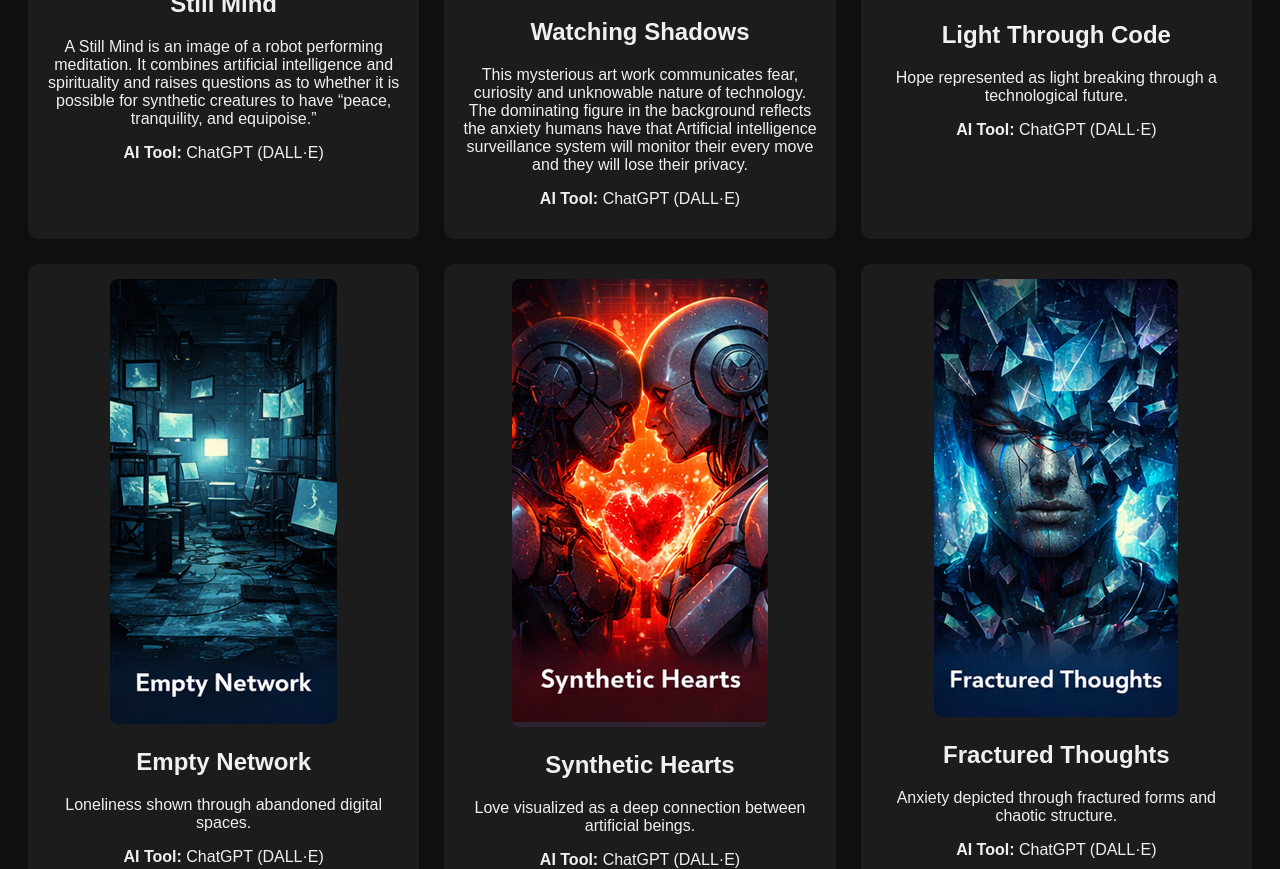
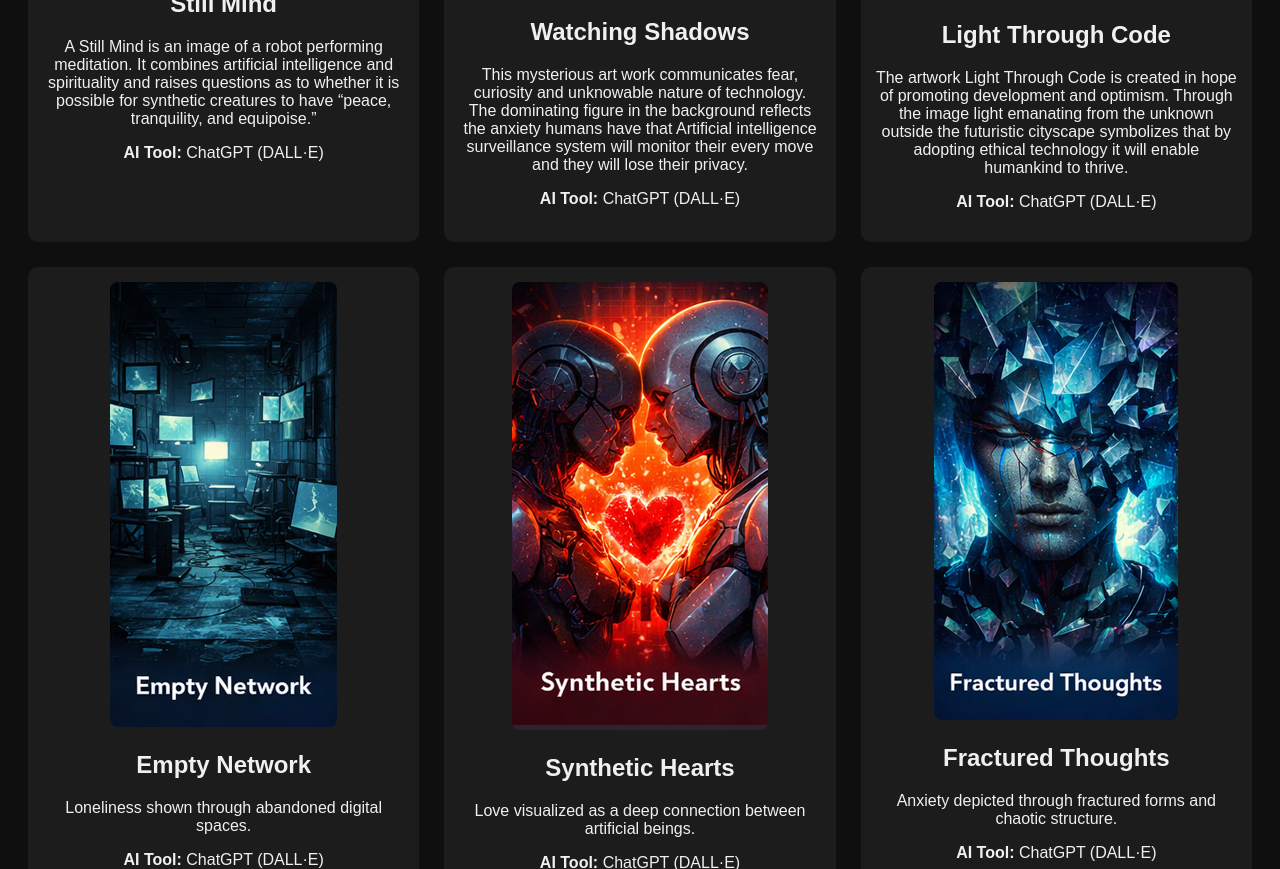
Before and after one commit to bonezone0707/Using-AI-Images-to-create-an-Art-Museum, a plain HTML site: page AI Art Museum/index (2).html in a window 1280 px wide. Shown: the part 1354-2223 px from the top of the page. Drawn offline with Linux system fonts and the light colour scheme.

Commit message:
Revise artwork description for 'Light Through Code'
Updated the description of the artwork to emphasize its themes of development and optimism through ethical technology.

```diff
--- a/AI Art Museum/index (2).html
+++ b/AI Art Museum/index (2).html
@@ -76,7 +76,7 @@ img {
 <div class="art">
 <img src="hope.png">
 <h2>Light Through Code</h2>
-<p>Hope represented as light breaking through a technological future.</p>
+<p>The artwork Light Through Code is created in hope of promoting development and optimism.  Through the image light emanating from the unknown outside the futuristic cityscape symbolizes that by adopting ethical technology it will enable humankind to thrive.</p>
 <p><strong>AI Tool:</strong> ChatGPT (DALL·E)</p>
 </div>
 
```
